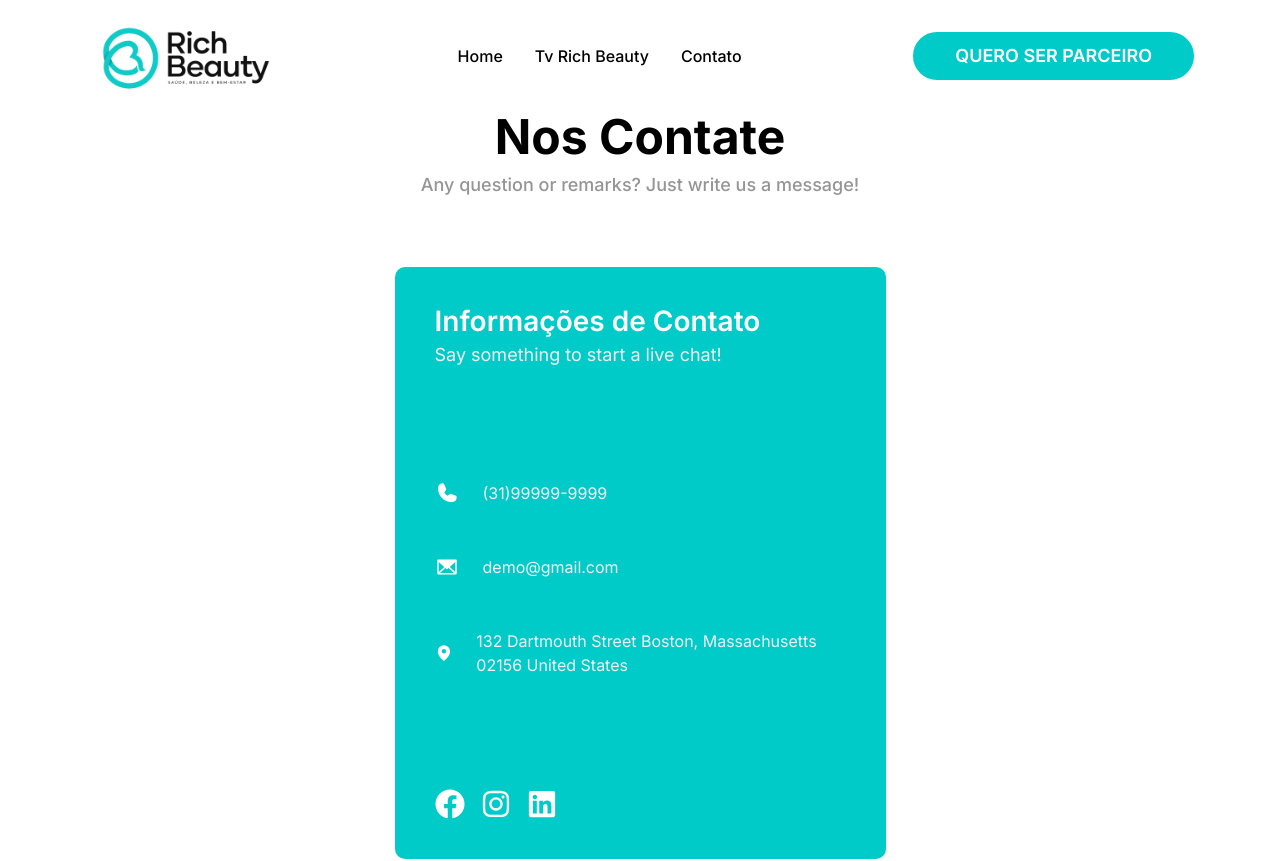
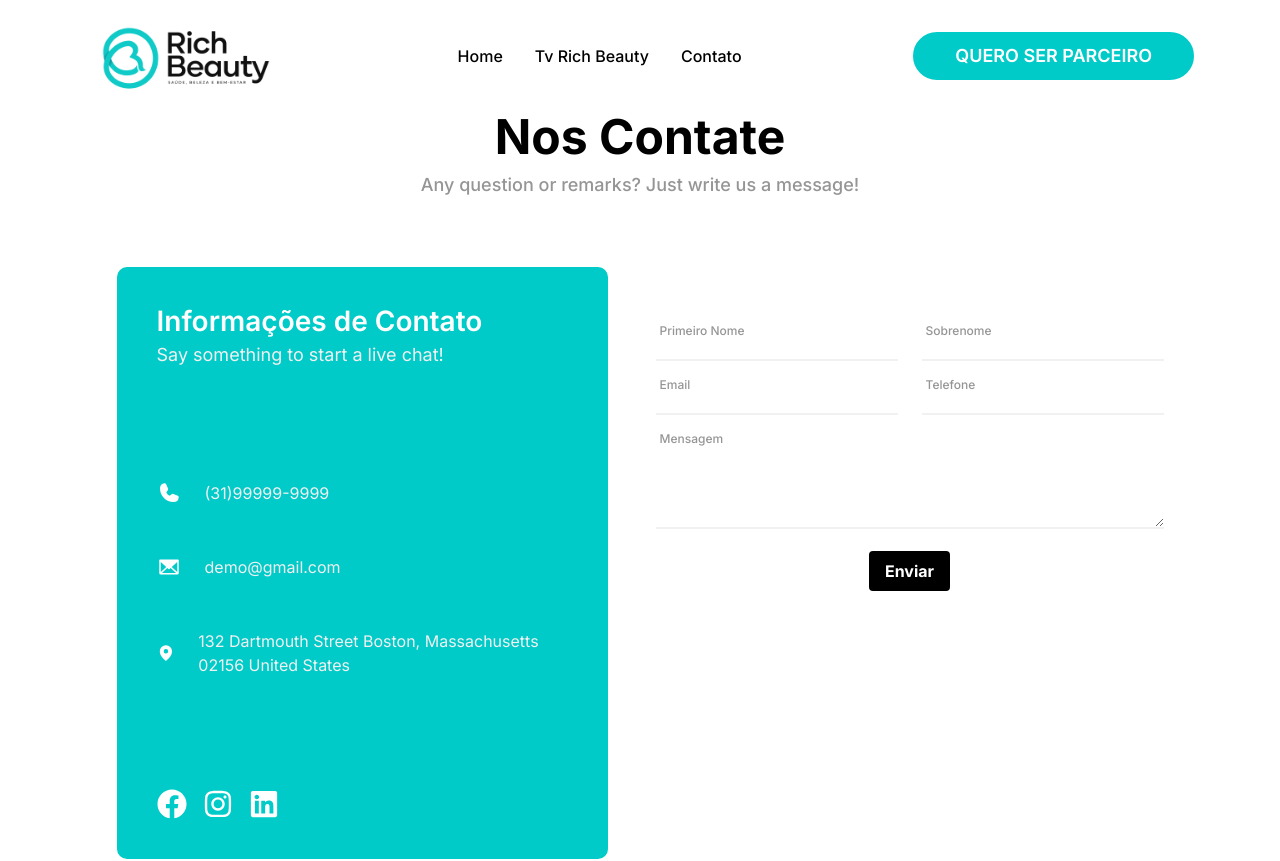
Before and after one commit to lucaslimaat/lp-rich-beauty, a Next.js app: page /Contato in a window 1280 px wide. Shown: the top 861 px of the page. Built offline with nearby package versions, Linux system fonts and the light colour scheme.

Commit message:
Add form in contact page

```diff
--- a/src/app/Contato/page.tsx
+++ b/src/app/Contato/page.tsx
@@ -1,5 +1,4 @@
 import SectionContact from "@/components/ContactPage/Section";
-import Hero from "@/components/Hero";
 
 export default function Home() {
   return (
--- a/src/components/ContactPage/Section/index.tsx
+++ b/src/components/ContactPage/Section/index.tsx
@@ -12,7 +12,7 @@ export default function SectionContact() {
           <p className=' text-lg md:text-lg font-medium text-center text-gray-300'>Any question or remarks? Just write us a message!</p>
         </Balancer>
       </div>
-      <div className=' w-full h-auto bg-white flex flex-row items-start justify-center p-5'>
+      <div className=' w-full h-auto bg-white flex flex-wrap items-start justify-center p-5 gap-12'>
         <div className=' h-full w-full max-w-[491px] flex flex-col items-center justify-center md:items-start md:Sjustify-start bg-green rounded-[10px] gap-9 md:gap-28 px-[40px] py-[40px]'>
           <div className=' flex flex-col gap-[6px]'>
             <h1 className='text-white font-semibold text-xl md:text-[28px] text-center'>Informações de Contato</h1>
@@ -38,7 +38,107 @@ export default function SectionContact() {
             <FaLinkedin size={30} color='white'  />
           </div>
         </div>
+
+        <div className='flex flex-wrap items-center justify-center mt-14'>
+  <form className='w-full max-w-lg'>
+    <div className='flex flex-wrap -mx-3 mb-4'>
+      <div className='w-full md:w-1/2 px-3 mb-4 md:mb-0'>
+        <div className="relative">
+          <input
+            className='appearance-none border-b-2 border-gray-400 w-full pt-4 px-1 text-gray-700 leading-tight focus:outline-none focus:border-black transition-colors duration-1000 peer'
+            id='firstName'
+            type='text'
+          />
+          <label
+            className='absolute left-1 top-0 text-gray-300 text-xs font-medium mb-2 transition-colors duration-1000 peer-focus:text-black'
+            htmlFor='firstName'
+          >
+            Primeiro Nome
+          </label>
+        </div>
       </div>
+      <div className='w-full md:w-1/2 px-3'>
+        <div className="relative">
+          <input
+            className='appearance-none border-b-2 border-gray-400 w-full py-2 px-1 text-gray-700 leading-tight focus:outline-none focus:border-black transition-colors duration-1000 peer'
+            id='lastName'
+            type='text'
+          />
+          <label
+            className='absolute left-1 top-0 text-gray-300 text-xs font-medium mb-2 transition-colors duration-1000 peer-focus:text-black'
+            htmlFor='lastName'
+          >
+            Sobrenome
+          </label>
+        </div>
+      </div>
+    </div>
+    <div className='flex flex-wrap -mx-3 mb-4'>
+      <div className='w-full md:w-1/2 px-3 mb-4 md:mb-0'>
+        <div className="relative">
+          <input
+            className='appearance-none border-b-2 border-gray-400 w-full py-2 px-1 text-gray-700 leading-tight focus:outline-none focus:border-black transition-colors duration-1000 peer'
+            id='email'
+            type='email'
+          />
+          <label
+            className='absolute left-1 top-0 text-gray-300 text-xs font-medium mb-2 transition-colors duration-1000 peer-focus:text-black'
+            htmlFor='email'
+          >
+            Email
+          </label>
+        </div>
+      </div>
+      <div className='w-full md:w-1/2 px-3'>
+        <div className="relative">
+          <input
+            className='appearance-none border-b-2 border-gray-400 w-full py-2 px-1 text-gray-700 leading-tight focus:outline-none focus:border-black transition-colors duration-1000 peer'
+            id='phone'
+            type='text'
+          />
+          <label
+            className='absolute left-1 top-0 text-gray-300 text-xs font-medium mb-2 transition-colors duration-1000 peer-focus:text-black'
+            htmlFor='phone'
+          >
+            Telefone
+          </label>
+        </div>
+      </div>
+    </div>
+    <div className='flex flex-wrap -mx-3 mb-4'>
+      <div className='w-full px-3'>
+        <div className="relative">
+          <textarea
+            className='appearance-none border-b-2 border-gray-400 w-full py-2 px-1 text-gray-700 leading-tight focus:outline-none focus:border-black transition-colors duration-1000 peer'
+            id='message'
+            rows='4'
+          ></textarea>
+          <label
+            className='absolute left-1 top-0 text-gray-300 text-xs font-medium mb-2 transition-colors duration-1000 peer-focus:text-black'
+            htmlFor='message'
+          >
+            Mensagem
+          </label>
+        </div>
+      </div>
+    </div>
+    <div className='flex items-center justify-center'>
+      <button
+        className='bg-black hover:bg-black text-white font-bold py-2 px-4 rounded focus:outline-none focus:shadow-outline'
+        type='button'
+      >
+        Enviar
+      </button>
+    </div>
+  </form>
+</div>
+
+
+
+</div>
+
+
+
     </div>
   )
 }
```
